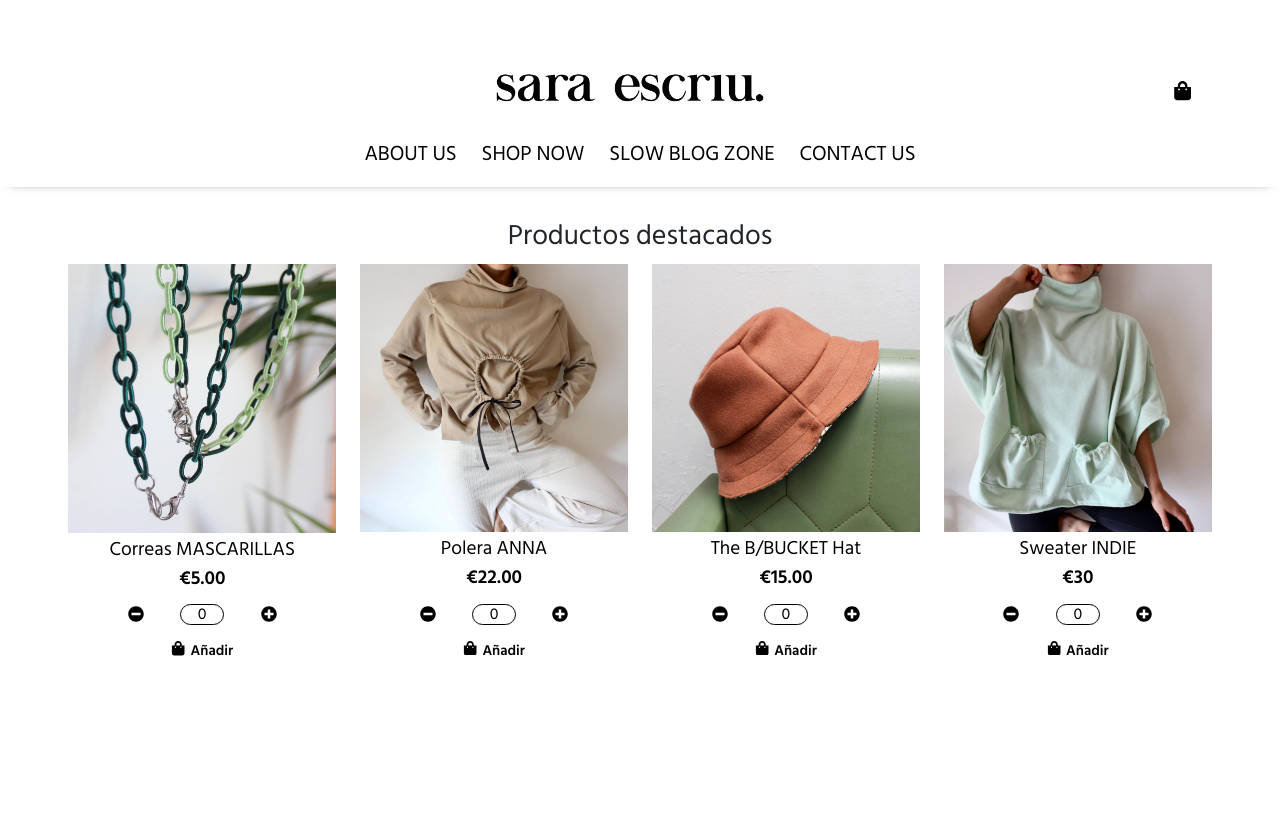
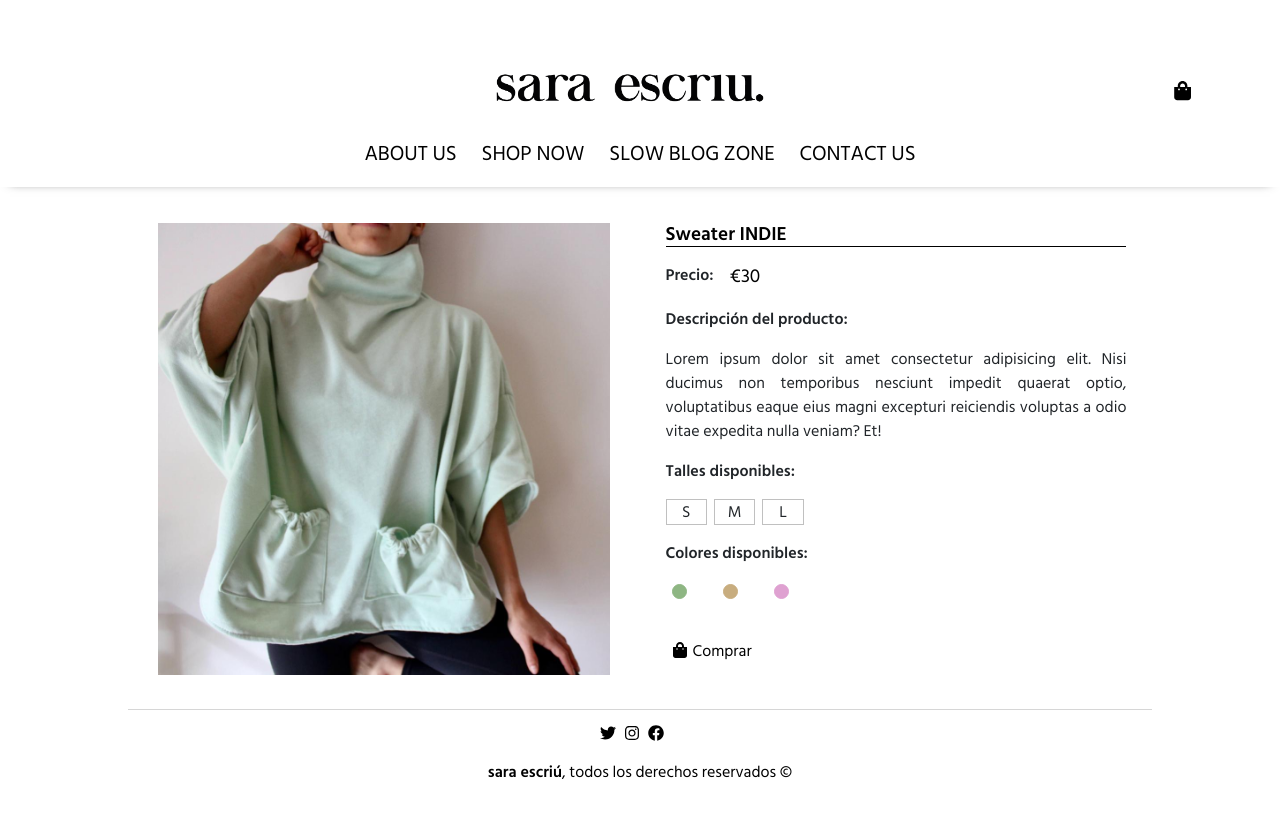
Before and after one commit to ramadamius/saraescriu, a React (Create React App) app: page / in a window 1280 px wide. Shown: the top 816 px of the page. Built offline with nearby package versions, Linux system fonts and the light colour scheme.

Commit message:
Agregue product detail y footer para la página

```diff
--- a/src/App.js
+++ b/src/App.js
@@ -1,7 +1,8 @@
 import './App.css';
 import HeaderAndNav from './components/general/HeaderAndNav/HeaderAndNav';
 import FeaturedProducts from './components/Home/FeaturedProducts/FeaturedProducts';
-
+import ProductDetailDM from './components/ProductDetail/ProductDetailDM/ProductDetailDM';
+import Footer from './components/general/Footer/Footer';
 
 function App() {
     return ( <
@@ -10,7 +11,9 @@ function App() {
         HeaderAndNav / >
 
         <
-        FeaturedProducts / >
+        ProductDetailDM / >
+        <
+        Footer / >
         <
         /div>
     );
--- /dev/null
+++ b/src/components/ProductDetail/ProductDetail/ProductDetail.jsx
@@ -0,0 +1,58 @@
+import './productdetail.css';
+import { FaShoppingBag } from "react-icons/fa";
+
+const ProductDetail = ({ title, img, price, description, sizes, colors }) => {
+    return (
+        <section className="product-detail-container">
+            <img className="product-img" src={img} alt={title} />
+            <div className="product-info">
+
+                <div className="title-and-price">
+                    <h3 className="product-title">{title}</h3>
+                    <div className="price">
+                        <p className="product-price-title product-detail-subtitle">Precio:</p>
+                        <p className="product-price">{price}</p>
+                    </div>
+                </div>
+
+                <div className="description-container">
+                    <p className="product-description-title product-detail-subtitle">Descripción del producto:</p>
+                    <p className="product-description">{description}</p>
+                </div>
+
+                <div className="sizes">
+                    <p className="sizes-title product-detail-subtitle">Talles disponibles:</p>
+                    <ul className="sizes-list">
+                        {
+                            sizes.length
+                                ? sizes.map(size => <li className="size">{size}</li>)
+                                : <li className="size">Talle único</li>
+                        }
+                    </ul>
+                </div>
+
+                <div className="colors">
+                    <p className="colors-title product-detail-subtitle">Colores disponibles:</p>
+                    <ul className="color-list">
+                        {
+                            colors.length
+                                ? colors.map(
+                                    color => <div className="color-container">
+                                                <li className="color"><a href="#" className={`color-icon ${color}`}></a></li>
+                                            </div>
+                                    )
+                                : <li className="color">Color único</li>
+                        }
+                    </ul>
+                </div>
+
+                <div className="add-to-cart-btn">
+                    <a href="#" className="add-to-cart"><FaShoppingBag /><span>Comprar</span></a>
+                </div>
+
+            </div>
+        </section>
+    );
+}
+
+export default ProductDetail;
--- /dev/null
+++ b/src/components/ProductDetail/ProductDetail/productdetail.css
@@ -0,0 +1,190 @@
+/* Styles for the main container and its main children*/
+
+.product-detail-container {
+    display: flex;
+    flex-flow: row nowrap;
+    justify-content: space-evenly;
+    max-width: 80%;
+    margin-left: auto;
+    margin-right: auto;
+    margin-top: 2rem;
+}
+
+.product-img,
+.product-info {
+    max-width: 45%;
+    margin-left: auto;
+    margin-right: auto;
+}
+
+.product-info {
+    display: flex;
+    flex-flow: column wrap;
+    justify-content: flex-start;
+}
+
+
+/* General styles for product info children*/
+
+.title-and-price,
+.description-container,
+.add-to-cart-btn {
+    width: 100%;
+}
+
+.product-detail-subtitle,
+.product-title {
+    font-weight: 600;
+}
+
+.product-description {
+    text-align: justify;
+}
+
+
+/* Styles for price section */
+
+.title-and-price p,
+.title-and-price h3 {
+    text-align: left;
+}
+
+.title-and-price h3 {
+    border-bottom: 1px solid #000;
+}
+
+.price {
+    display: flex;
+    flex-flow: row nowrap;
+    justify-content: flex-start;
+    margin-top: 1rem;
+}
+
+.price .product-price-title {
+    margin-right: 1rem;
+}
+
+.title-and-price .product-price {
+    font-weight: 400;
+}
+
+
+/* Style for sizes section*/
+
+.sizes-list {
+    width: 30%;
+    margin-right: auto;
+    display: flex;
+    flex-flow: row nowrap;
+    justify-content: space-between;
+}
+
+.sizes .size {
+    list-style: none;
+    width: 30%;
+    border: 1px solid rgb(192, 192, 192);
+    text-align: center;
+}
+
+.sizes .size:hover {
+    border: 1px solid black;
+}
+
+
+/* Styles for color section */
+
+.color-list {
+    margin-right: auto;
+    display: flex;
+    flex-flow: row nowrap;
+    justify-content: flex-start;
+}
+
+.color-container {
+    border: 1px solid #fff;
+    padding: 0 3px 0 3px;
+}
+
+.color-container:not(:first-child) {
+    margin-left: 1rem;
+}
+
+.colors {
+    display: flex;
+    flex-flow: column wrap;
+    justify-content: flex-start;
+}
+
+.colors .color {
+    list-style: none;
+    margin-right: 8px;
+    padding-right: 2px;
+    padding-left: 2px;
+}
+
+.color-icon {
+    margin-left: auto;
+    margin-right: auto;
+    text-decoration: none;
+    border-radius: 50%;
+    height: 15px;
+    width: 15px;
+    display: inline-block;
+}
+
+.color-icon:hover {
+    border: 1px solid #000 !important;
+}
+
+.beige {
+    background-color: #c8ad7f;
+    border: 1px solid #c8ad7f !important;
+}
+
+.negro {
+    background-color: #000;
+    border: 1px solid #000 !important;
+}
+
+.verde {
+    background-color: rgb(142, 182, 131);
+    border: 1px solid rgb(142, 182, 131)!important;
+}
+
+.rosa {
+    background-color: rgb(223, 161, 209);
+    border: 1px solid rgb(223, 161, 209) !important;
+}
+
+
+/* Add to cart section*/
+
+.add-to-cart-btn {
+    margin-top: 1rem;
+}
+
+.add-to-cart {
+    max-width: 10%;
+    margin-right: auto;
+    text-decoration: none;
+    color: #000;
+    text-transform: capitalize;
+    margin-bottom: 1rem;
+    padding: 2px 4px;
+    border: 1px solid #fff;
+}
+
+.add-to-cart span {
+    margin-left: 6px;
+    padding-right: 2px;
+}
+
+.add-to-cart svg {
+    margin-bottom: 5px;
+    padding-left: 2px;
+}
+
+.add-to-cart:hover {
+    border: 1px solid #000;
+    color: #000;
+}
--- /dev/null
+++ b/src/components/ProductDetail/ProductDetailDM/ProductDetailDM.jsx
@@ -0,0 +1,33 @@
+import { useEffect, useState } from 'react';
+import ProductDetail from '../ProductDetail/ProductDetail';
+import sweaterIndie from '../../../assets/products/hoodies/sweaterindie.jpeg';
+
+const ProductDetailDM = () => {
+
+    /* This data is being hardoced but it will be replaced by either an API or DB*/
+    const item = {
+        title: 'Sweater INDIE',
+        price: '€30',
+        img: sweaterIndie,
+        description: 'Lorem ipsum dolor sit amet consectetur adipisicing elit. Nisi ducimus non temporibus nesciunt impedit quaerat optio, voluptatibus eaque eius magni excepturi reiciendis voluptas a odio vitae expedita nulla veniam? Et!',
+        sizes: ['S','M','L'],
+        colors: ['verde','beige','rosa']
+    }
+
+    /* State for products, initially is set to an empty array */
+    const [product,setProduct] = useState([]);
+
+    const getProduct = () => {
+        setProduct(item);
+    }
+
+    useEffect(() => {
+        getProduct();
+    },[]);
+
+    return (
+        <ProductDetail title={item.title} img={item.img} price={item.price} description={item.description} sizes={item.sizes} colors={item.colors}/>
+     );
+}
+
+export default ProductDetailDM;
--- /dev/null
+++ b/src/components/general/Footer/Footer.jsx
@@ -0,0 +1,19 @@
+import { FaTwitter, FaInstagram, FaFacebook} from "react-icons/fa";
+import './footer.css';
+
+const Footer = () => {
+    return (
+        <footer>
+            <div className="social-media">
+                <ul className="social-media-icons">
+                    <li><a href="#"><FaTwitter/></a></li>
+                    <li><a href="#"><FaInstagram/></a></li>
+                    <li><a href="#"><FaFacebook/></a></li>
+                </ul>
+            </div>
+            <p className="footer-text"><span className="brand">sara escriú</span>, todos los derechos reservados &copy;</p>
+        </footer>
+     );
+}
+
+export default Footer;
--- /dev/null
+++ b/src/components/general/Footer/footer.css
@@ -0,0 +1,45 @@
+footer {
+    display: flex;
+    flex-flow: column wrap;
+    width: 80%;
+    margin-top: 2rem;
+    justify-content: center;
+    position: fixed;
+    left: 10%;
+    right: 10%;
+    bottom: 0;
+    border-top: 1px solid rgba(187, 187, 187, .6);
+}
+
+.footer-text {
+    color: #000;
+    text-align: center;
+}
+
+.social-media-icons {
+    display: flex;
+    flex-flow: row nowrap;
+    justify-content: center;
+    list-style: none;
+    margin-top: .6rem;
+}
+
+.social-media-icons li {}
+
+.footer-text .brand {
+    font-weight: 600;
+}
+
+.social-media-icons li:not(:first-child) {
+    margin-left: .5rem;
+}
+
+.social-media-icons li:last-child {
+    margin-right: 1rem;
+}
+
+.social-media-icons li a {
+    text-decoration: none;
+    color: #000;
+    font-size: 1rem;
+}
```
Also changed, not shown: 1 other file (tests, documents, lock files or other folders).
